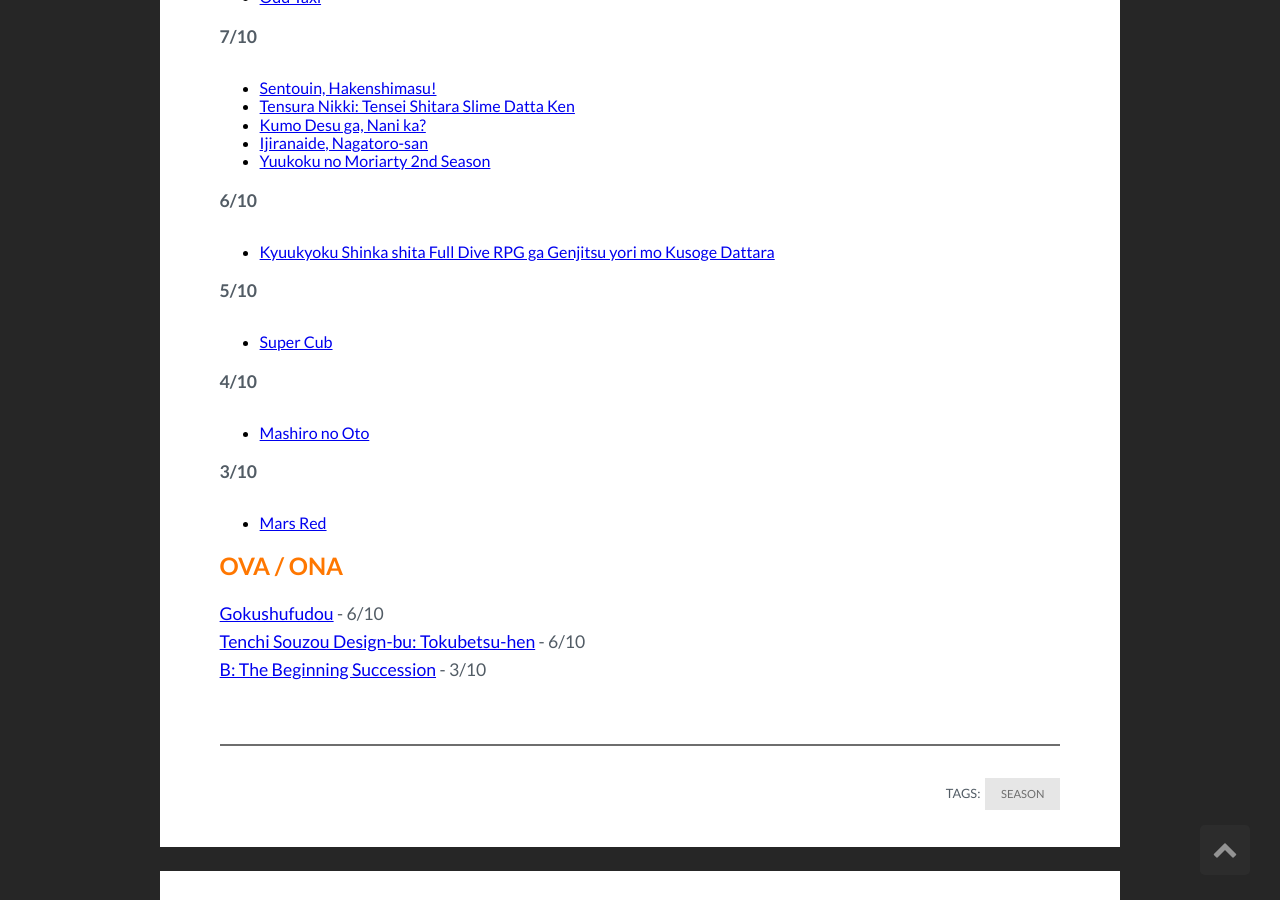
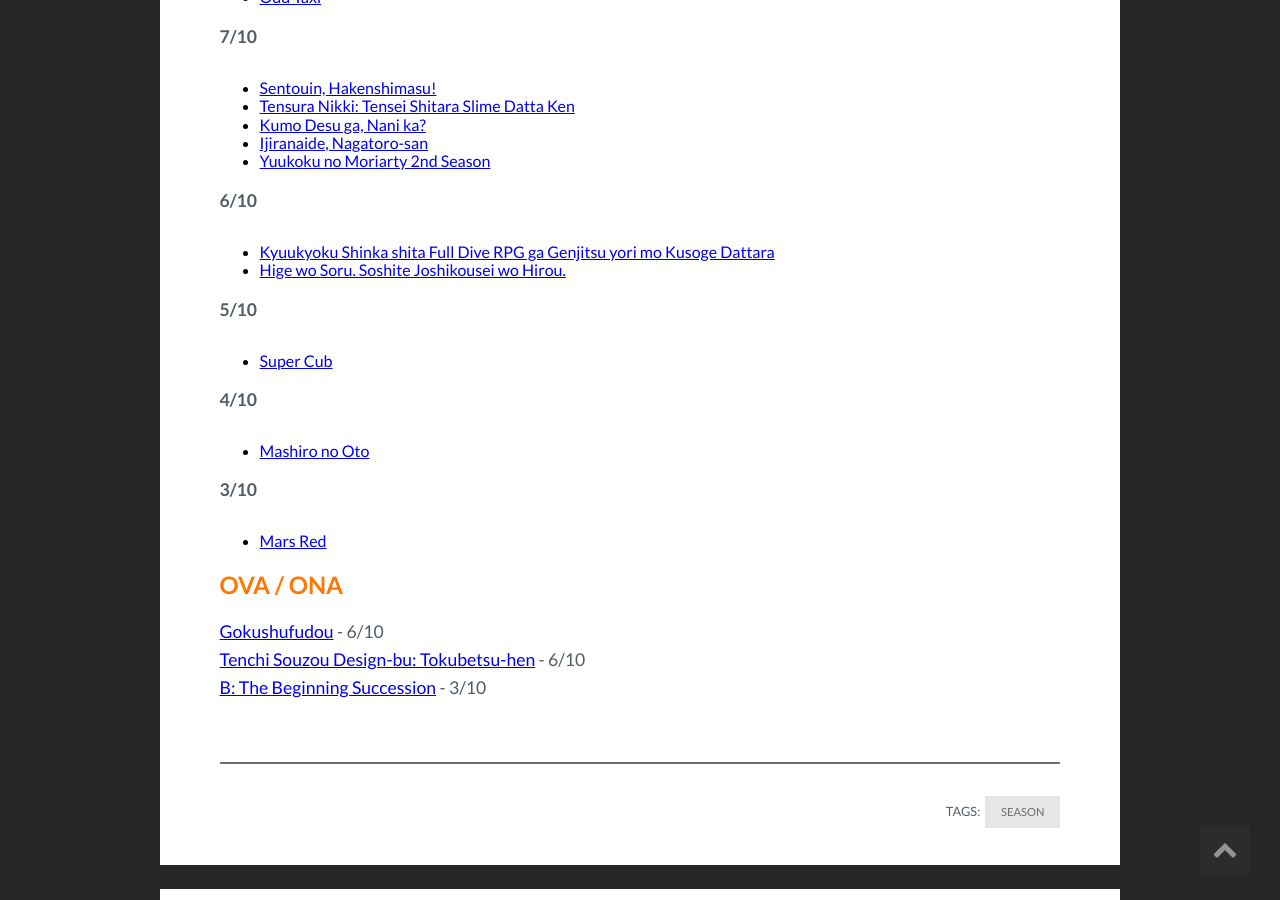
Before and after one commit to DreanorAnime/AnimeReviews, a Jekyll site: the page built from _posts/2021-07-01-spring-2021.md, in a window 1280 px wide and 900 px high, scrolled down 1834 px. Built offline with Jekyll 4.4.1, drawn with Linux system fonts in a browser that asks for light colours; comment, search, counter and statistics services are not loaded.

Commit message:
Update 2021-07-01-spring-2021.md

```diff
--- a/_posts/2021-07-01-spring-2021.md
+++ b/_posts/2021-07-01-spring-2021.md
@@ -51,6 +51,7 @@ This is definitely [Vivy: Fluorite Eye's Song](https://dreanoranime.github.io/An
 
 **6/10**
 - [Kyuukyoku Shinka shita Full Dive RPG ga Genjitsu yori mo Kusoge Dattara](https://dreanoranime.github.io/AnimeReviews/kyuukyoku-shinka-shita-full-dive-rpg-ga-genjitsu-yori-mo-kusogee-dattara)
+- [Hige wo Soru. Soshite Joshikousei wo Hirou.](https://dreanoranime.github.io/AnimeReviews/hige-wo-soru-soshite-joshikousei-wo-hirou)
 
 **5/10**
 - [Super Cub](https://dreanoranime.github.io/AnimeReviews/super-cub)
```
